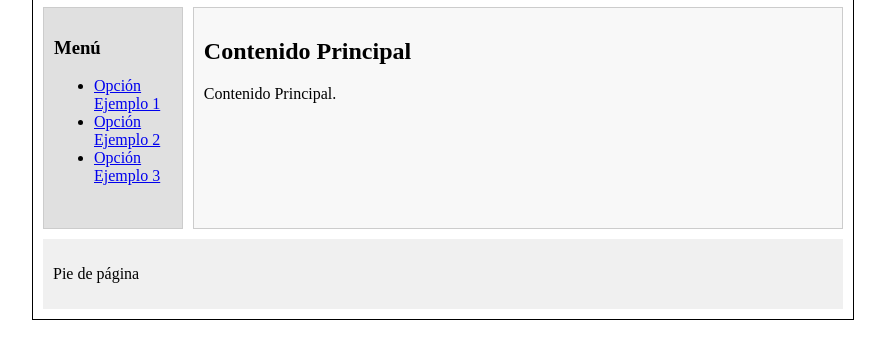
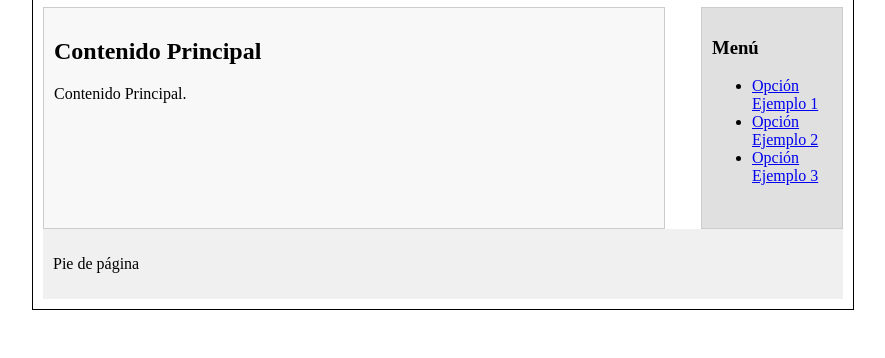
Before and after one commit to Raulmasato/EjemploRepo, a plain HTML site: page Layout/index.html in a window 1280 px wide. Shown: the part 144-502 px from the top of the page, without its empty margins (197-1082 px from the left). Drawn offline with Linux system fonts and the light colour scheme.

Commit message:
Push 1
Mover el menú a la derecha

```diff
--- a/Layout/estilos.css
+++ b/Layout/estilos.css
@@ -14,7 +14,7 @@
 }
 
 #menu {
-    float: left;
+    float: right; /* Cambiado de left a right */
     width: 15%;
     background-color: #e0e0e0;
     padding: 10px;
@@ -24,10 +24,11 @@
 
 #contenido {
     float: left;
-    width: 80%;
+    width: 75%; /* Reducido ligeramente para dar espacio al menú */
     background-color: #f8f8f8;
     padding: 10px;
-    margin-left: 10px;
+    margin-right: 10px; /* Agregado margen derecho en lugar de izquierdo */
+    margin-left: 0; /* Eliminado margen izquierdo */
     border: 1px solid #ccc;
     min-height: 200px;
 }
--- a/Layout/index.html
+++ b/Layout/index.html
@@ -12,7 +12,7 @@
             <h1>Cabecera</h1>
         </div>
 
-        <div style="display: flex;">
+        <div >
             <div id="menu">
                 <h3>Menú</h3>
                 <ul>
```
